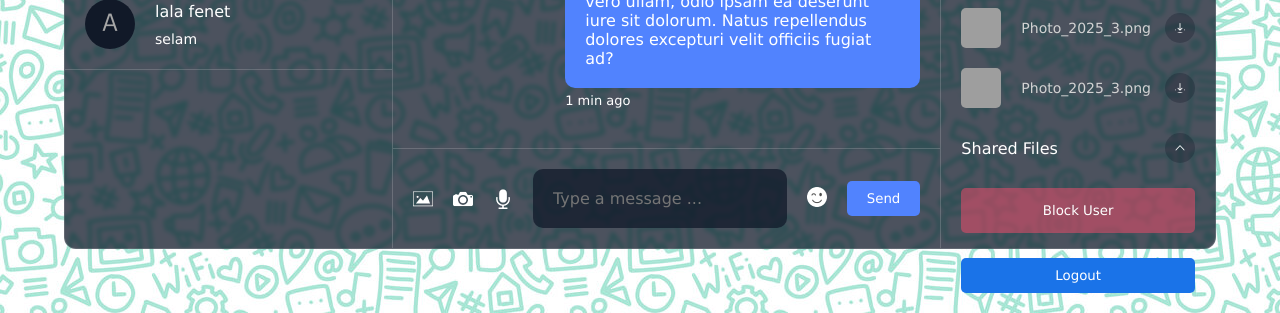
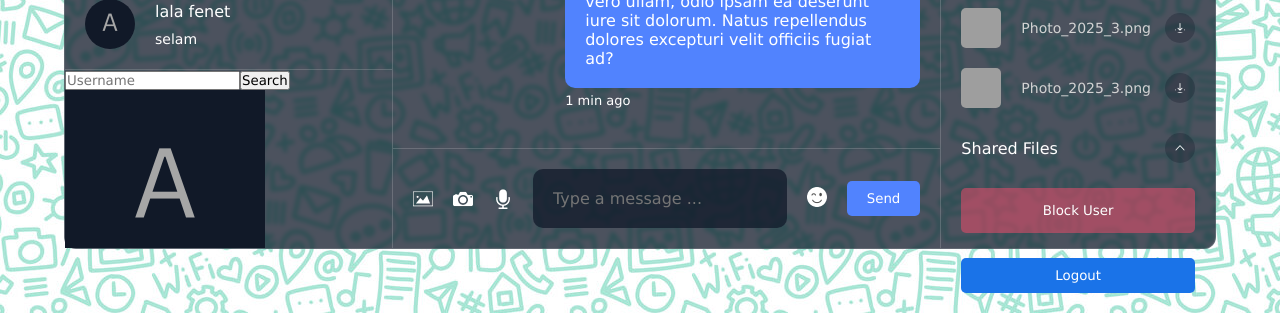
Before and after one commit to Fenet-damena/Chat-App, a React (Vite) app in the folder chat-app/: page / in a window 1280 px wide. Shown: the part 511-824 px from the top of the page. Built offline with nearby package versions, Linux system fonts and the light colour scheme; grey boxes are pictures that could not be loaded; the HTML template or start-up script is replaced by a standard one.

Commit message:
add user form box

```diff
--- a/chat-app/src/components/list/cL/CL.jsx
+++ b/chat-app/src/components/list/cL/CL.jsx
@@ -1,5 +1,6 @@
 import { useState } from "react";
 import "./cL.css"
+import AddUser from "./addUser/AddUser";
 const CL = () => {
     const [addMode,setAddMode]= useState(false)
     return (
@@ -40,6 +41,7 @@
                 <p>selam</p>
             </div>
         </div>
+        <AddUser/>
             </div>
 
     );
--- /dev/null
+++ b/chat-app/src/components/list/cL/addUser/AddUser.jsx
@@ -0,0 +1,23 @@
+import "./addUser.css"
+const AddUser = () => {
+    return(
+        <div className="addUser">
+
+            <form>
+                <input type="text" placeholder="Username" name= "username" />
+                <button>Search</button>
+            </form>
+            <div className="user">
+                <div className="detail">
+                    <img src="./avatar.png" alt="" />
+                    <span>fenet lala</span>
+                </div>
+                <button>Add User</button>
+
+            </div>
+
+        </div>
+    )
+}
+
+export default AddUser
```
Also changed, not shown: chat-app/src/components/list/cL/addUser/addUser.css (added).
